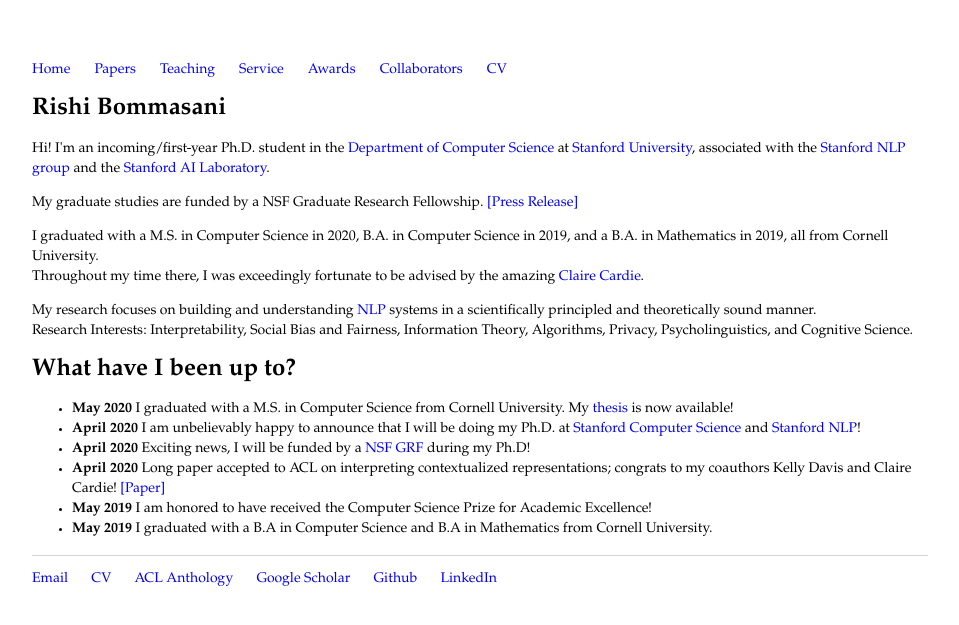
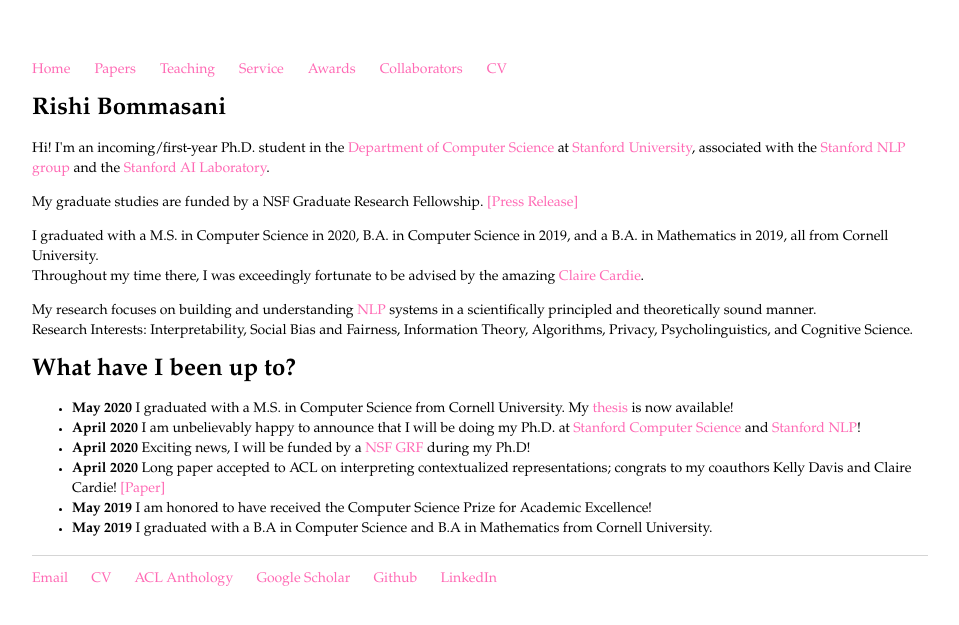
Before and after one commit to rishibommasani/rishibommasani.github.io, a Jekyll site: the page built from index.html, in a window 1280 px wide. Shown: the top 625 px of the page, without its empty margins (160-1119 px from the left). Built offline with Jekyll 4.4.1, drawn with Linux system fonts in a browser that asks for light colours.

Commit message:
Update main.css

```diff
--- a/css/main.css
+++ b/css/main.css
@@ -21,7 +21,7 @@
 a {
     font-family: Palatino, "Palatino Linotype", "Palatino LT STD", "Book Antiqua", Georgia, serif;
     text-decoration: none;
-    color: hotpick;
+    color: hotpink;
 }
 a:hover {
     font-family: Palatino, "Palatino Linotype", "Palatino LT STD", "Book Antiqua", Georgia, serif;
```
